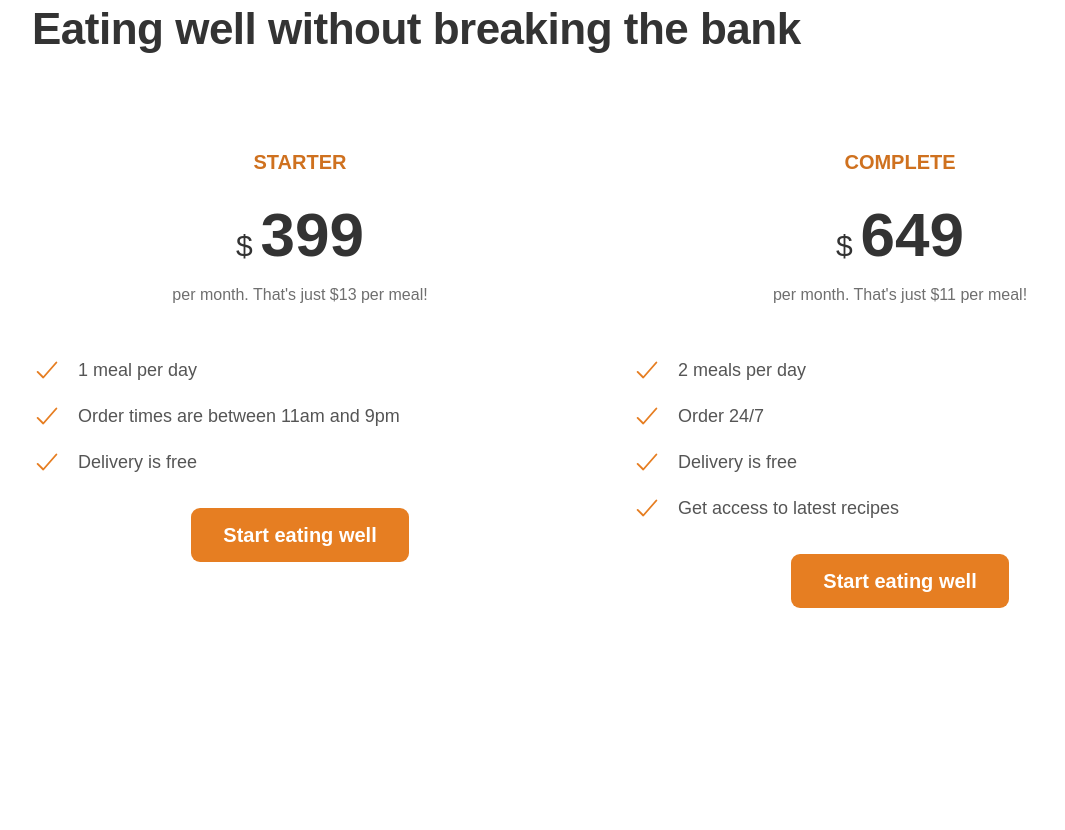
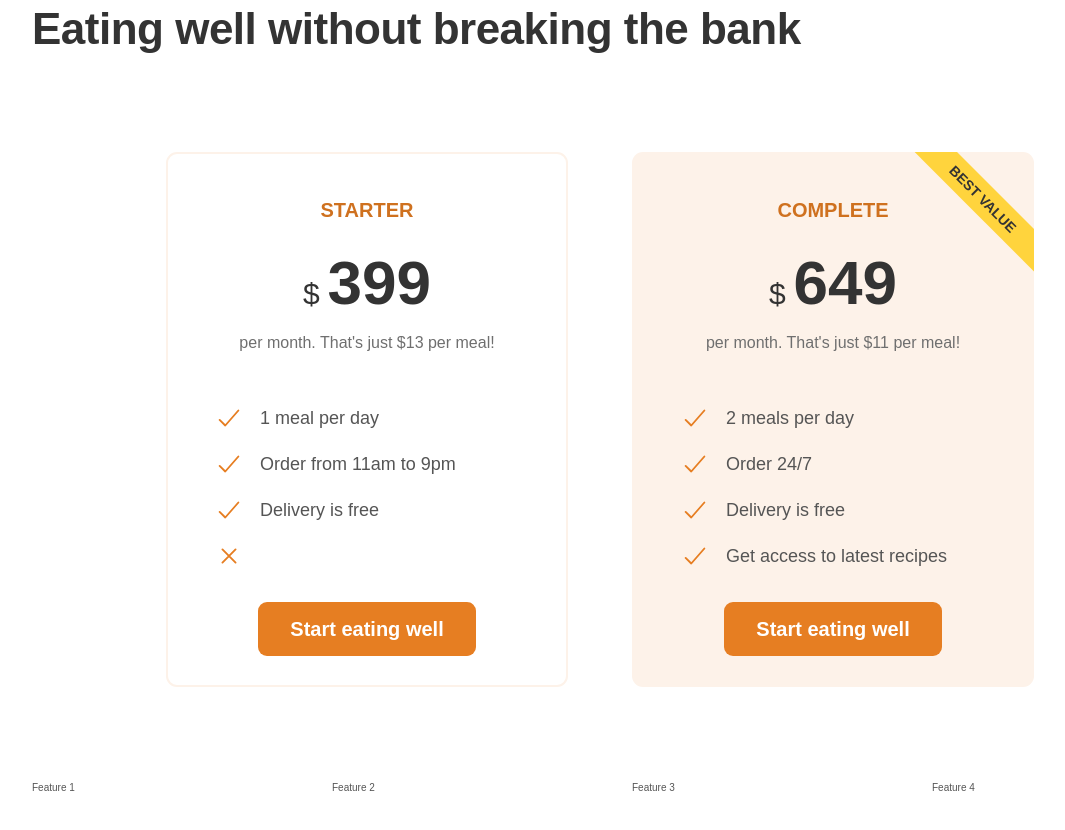
Before and after one commit to ivan91simeonov/omnifood-html-css, a plain HTML site: page index.html in a window 1280 px wide. Shown: the part 4335-5165 px from the top of the page, without its empty margins (40-1105 px from the left). Before the commit the page ends 5022 px from the top, so only its background shows below. Drawn offline with nearby package versions, Linux system fonts and the light colour scheme.

Commit message:
pricing section

```diff
--- a/css/general.css
+++ b/css/general.css
@@ -8,6 +8,12 @@
   display: grid;
   column-gap: 6.4rem;
   row-gap: 9.6rem;
+
+  margin-bottom: 9.6rem;
+}
+
+.grid:last-child{
+  margin-bottom: 0;
 }
 
 .grid--2-cols {
--- a/css/style.css
+++ b/css/style.css
@@ -394,6 +394,39 @@ strong {
   margin-bottom: 4.8rem;
 }
 
+.pricing-plan{
+  /* background-color: #fdf2e9; */
+  border-radius: 11px;
+  width: 75%;
+}
+
+.pricing-plan--starter{
+  justify-self: end;
+  border: 2px solid #fdf2e9;
+  padding: 4.6rem;
+}
+
+.pricing-plan--complete{
+  background-color: #fdf2e9;
+  padding: 4.8rem;
+  position: relative;
+  overflow: hidden;
+}
+
+.pricing-plan--complete::after{
+  content: "Best value";
+  position: absolute;
+  top: 6%;
+  right: -18%;
+  text-transform: uppercase;
+  font-size: 1.4rem;
+  color: #333;
+  font-weight: 700;
+  background-color: #ffd43d;
+  padding: 0.8rem 8rem;
+  transform: rotate(45deg);
+}
+
 .plan-name{
   color: #cf711f;
   font-weight: 600;
--- a/index.html
+++ b/index.html
@@ -364,7 +364,7 @@
                 </h2>
             </div>
             <div class="container grid grid--2-cols">
-                <div class="pricing-plan">
+                <div class="pricing-plan pricing-plan--starter">
                     <header class="plan-header">
                         <p class="plan-name">Starter</p>
                         <p class="plan-price"><span>$</span>399</p>
@@ -375,19 +375,21 @@
                             <ion-icon class="list-icon" name="checkmark-outline"></ion-icon> <span>1 meal per day</span>
                         </li>
                         <li class="list-item">
-                            <ion-icon class="list-icon" name="checkmark-outline"></ion-icon> <span>Order times are
-                                between 11am and 9pm</span>
+                            <ion-icon class="list-icon" name="checkmark-outline"></ion-icon> <span>Order from 11am to 9pm</span>
                         </li>
                         <li class="list-item">
                             <ion-icon class="list-icon" name="checkmark-outline"></ion-icon> <span>Delivery is
                                 free</span>
+                        </li>
+                        <li class="list-item">
+                            <ion-icon name="close-outline" class="list-icon"></ion-icon>
                         </li>
                     </ul>
                     <div class="plan-sing-up">
                         <a href="#" class="btn btn--full">Start eating well</a>
                     </div>
                 </div>
-                <div class="pricing-plan">
+                <div class="pricing-plan pricing-plan--complete">
                     <header class="plan-header">
                         <p class="plan-name">Complete</p>
                         <p class="plan-price"><span>$</span>649</p>
@@ -415,6 +417,13 @@
                     </div>
                 </div>
             </div>
+
+            <div class="container grid grid--4--cols">
+                <div class="feature">Feature 1</div>
+                <div class="feature">Feature 2</div>
+                <div class="feature">Feature 3</div>
+                <div class="feature">Feature 4</div>
+            </div>
         </section>
 
     </main>
```
